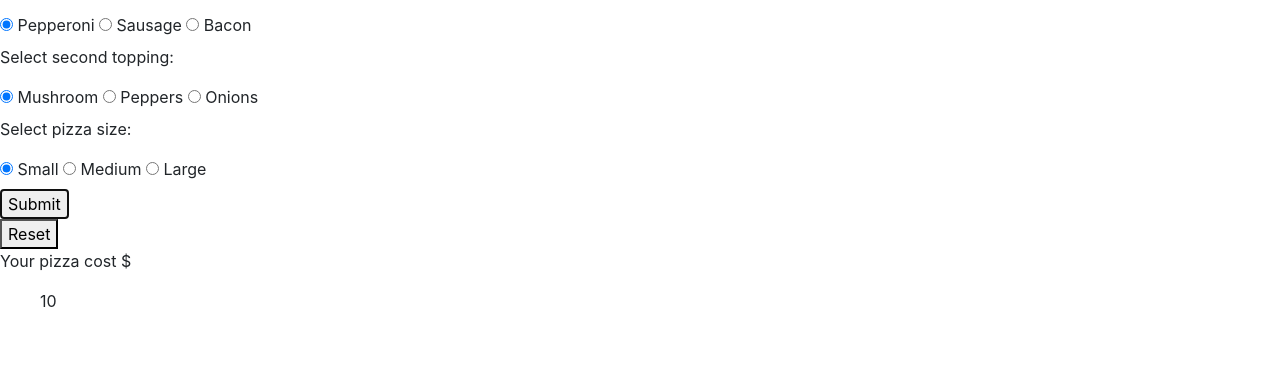
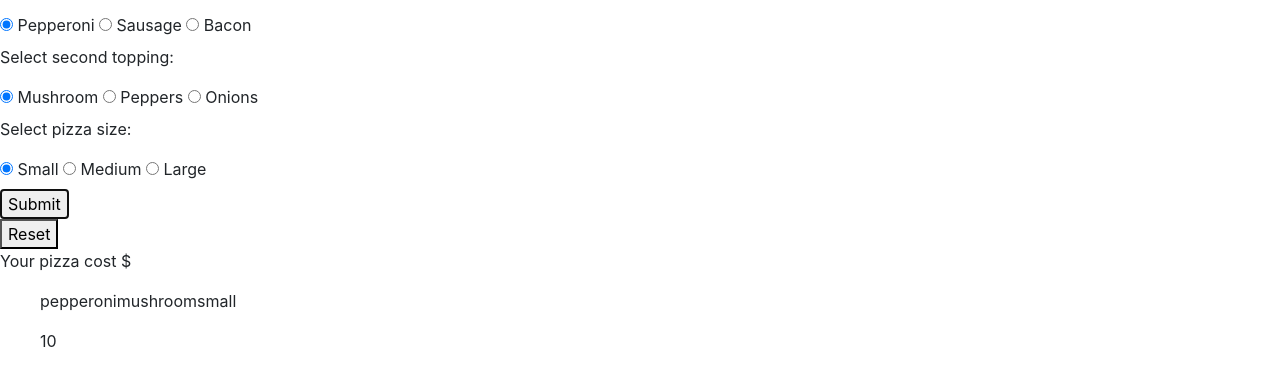
Before and after one commit to toddmac12/Pizza-Parlor, a plain HTML site: page index.html in a window 1280 px wide. Both pictures are taken after a click on the button "Submit". Shown: the part 83-468 px from the top of the page. Drawn offline with Linux system fonts and the light colour scheme.

Commit message:
all test passed. Added items orderd to results. This will show items ordered on web page.

```diff
--- a/index.html
+++ b/index.html
@@ -50,7 +50,9 @@
   </div>
     <div>
       <p>Your pizza cost $</p>
+      <ul><span id="pizzaOrder"></span></ul>
       <ul><span id="pizzaCost"></span></ul>
+
     </div>
 </div>
 </body>
--- a/js/scripts.js
+++ b/js/scripts.js
@@ -28,7 +28,9 @@ $(document).ready(function () {
     const userTopping1 = $("input[type=radio][name=topping1]:checked").val();
     const userSize = $("input[type=radio][name=size]:checked").val();
     let newPizzaParlor = new PizzaParlor(userTopping, userTopping1, userSize);
+    newPizzaParlor.orderPizza();
     newPizzaParlor.costOfOrder();
+   $("#pizzaOrder").html(newPizzaParlor.orderPizza());
     $("#pizzaCost").html(newPizzaParlor.cost);
   });
 });
```
Also changed, not shown: 1 other file.
